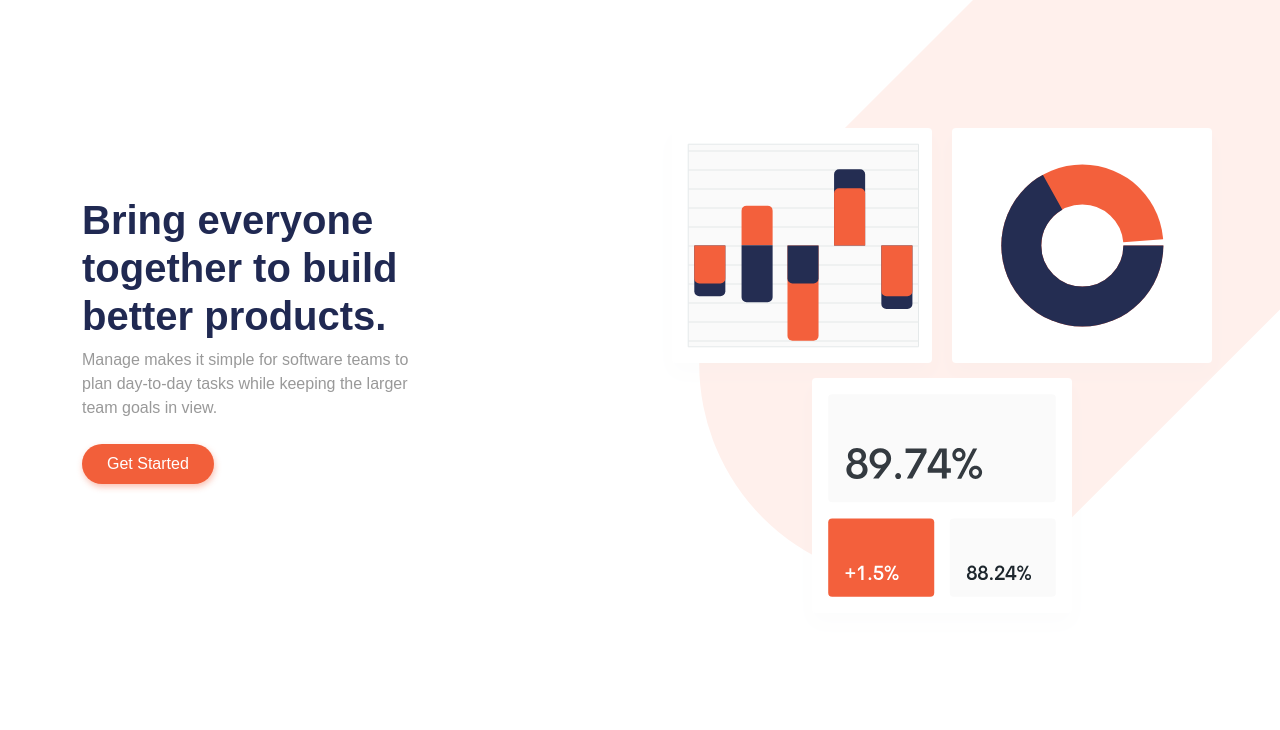
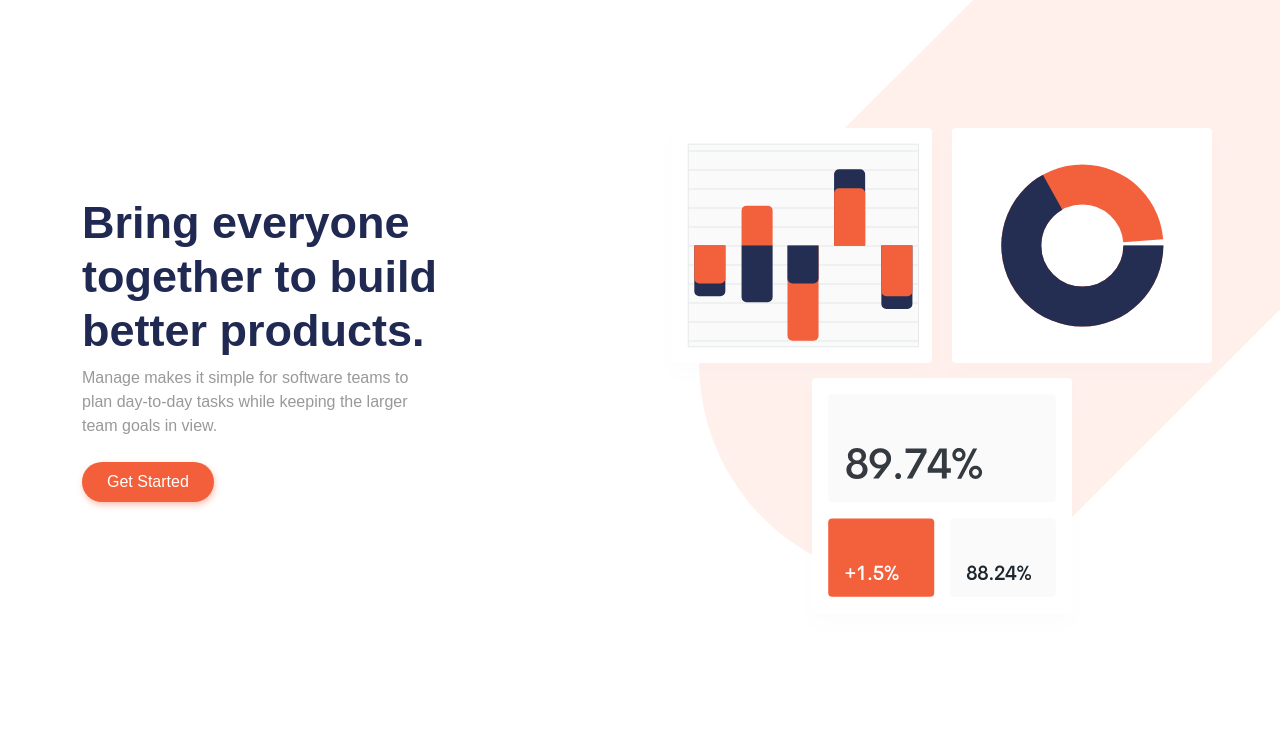
Before and after one commit to AbdullahUC/landingpage1, a plain HTML site: page index.html in a window 1280 px wide. Shown: the part 70-800 px from the top of the page. Drawn offline with nearby package versions, Linux system fonts and the light colour scheme.

Commit message:
Update style.css

```diff
--- a/assets/css/style.css
+++ b/assets/css/style.css
@@ -58,6 +58,7 @@ h1,h2,h3,h4,h5,h6{
     color: #202952;
     font-weight: 700;
     width: 70%;
+    font-size: 45px !important;
 }
 .hero-left p{
     width: 60%;
```
